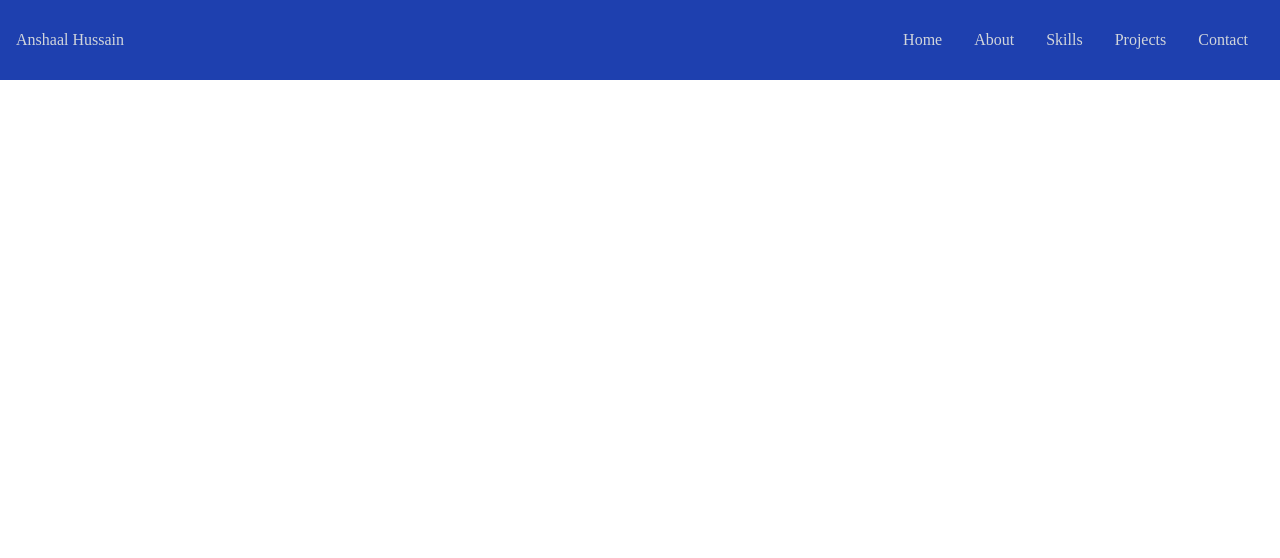
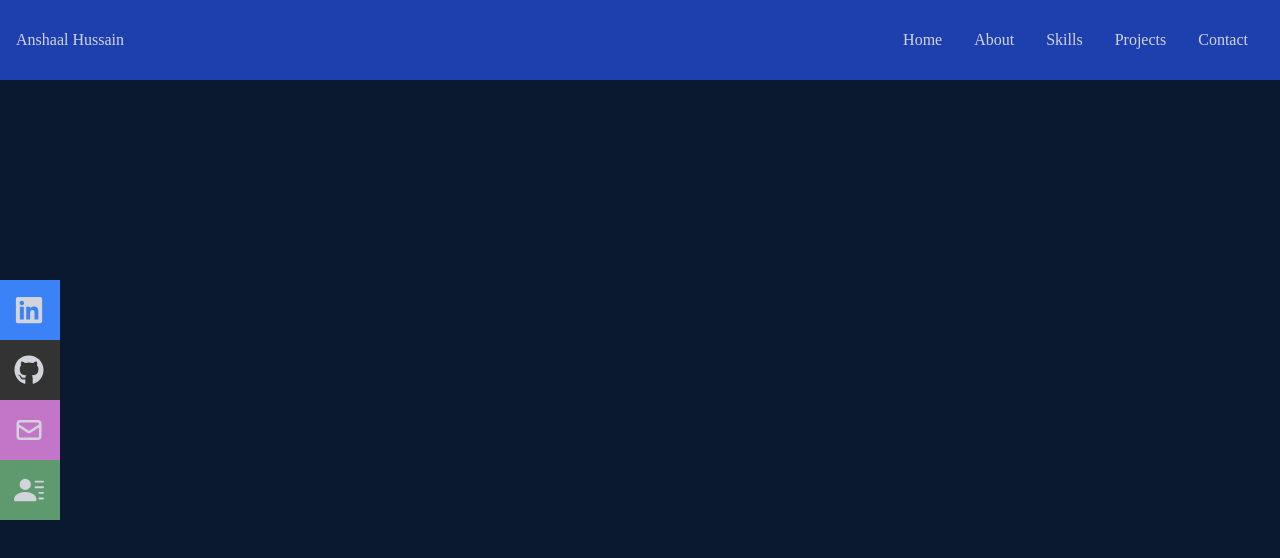
Before and after one commit to AnshaalHussain/Portfolio-Site, a React (Create React App) app: page / in a window 1280 px wide. Shown: the top 558 px of the page. Built offline with nearby package versions, Linux system fonts and the light colour scheme.

Commit message:
create socials side bar links

```diff
--- a/src/App.js
+++ b/src/App.js
@@ -1,9 +1,11 @@
+import Home from "./components/Home";
 import NavBar from "./components/NavBar";
 
 function App() {
   return (
     <div>
       <NavBar />
+      <Home />
     </div>
   );
 }
--- /dev/null
+++ b/src/components/Home.jsx
@@ -0,0 +1,7 @@
+import React from "react";
+import { HiArrowNarrowRight } from "react-icons/hi";
+const Home = () => {
+  return <div className="w-full h-screen bg-[#0a192f]"></div>;
+};
+
+export default Home;
--- a/src/components/NavBar.jsx
+++ b/src/components/NavBar.jsx
@@ -1,5 +1,8 @@
 import React, { useState } from "react";
-import { FaBars, FaTimes } from "react-icons/fa";
+import { FaBars, FaTimes, FaGithub, FaLinkedin } from "react-icons/fa";
+import { HiOutlineMail } from "react-icons/hi";
+import { BsFillPersonLinesFill } from "react-icons/bs";
+
 const NavBar = () => {
   const [nav, setNav] = useState(false);
   const handleClick = () => setNav(!nav);
@@ -41,7 +44,42 @@
       </ul>
 
       {/* Social Icons */}
-      <div className="hidden"></div>
+      <div className="hidden lg:flex fixed flex-col top-[35%] left-0">
+        <ul>
+          <li className="w-[160px] h-[60px] flex justify-between items-center ml-[-100px] hover:ml-[-10px] duration-300 bg-blue-500">
+            <a
+              className="flex justify-between items-center w-full text-gray-300"
+              href="/"
+            >
+              Linkedin <FaLinkedin size={30} />
+            </a>
+          </li>
+          <li className="w-[160px] h-[60px] flex justify-between items-center ml-[-100px] hover:ml-[-10px] duration-300 bg-[#333]">
+            <a
+              className="flex justify-between items-center w-full text-gray-300"
+              href="/"
+            >
+              Github <FaGithub size={30} />
+            </a>
+          </li>
+          <li className="w-[160px] h-[60px] flex justify-between items-center ml-[-100px] hover:ml-[-10px] duration-300 bg-[#c375c7]">
+            <a
+              className="flex justify-between items-center w-full text-gray-300"
+              href="/"
+            >
+              Email <HiOutlineMail size={30} />
+            </a>
+          </li>
+          <li className="w-[160px] h-[60px] flex justify-between items-center ml-[-100px] hover:ml-[-10px] duration-300 bg-[#5e9a6d]">
+            <a
+              className="flex justify-between items-center w-full text-gray-300"
+              href="/"
+            >
+              Resume <BsFillPersonLinesFill size={30} />
+            </a>
+          </li>
+        </ul>
+      </div>
     </div>
   );
 };
```
